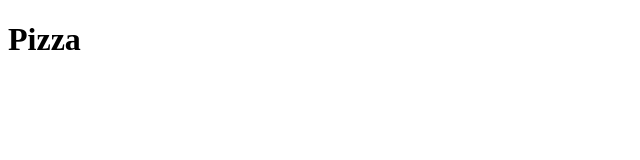
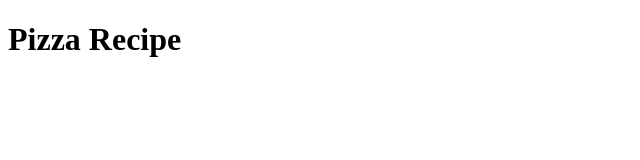
Before and after one commit to HasnatSN/html-recipe, a plain HTML site: page recipes/pizza.html in a window 1280 px wide. Shown: the whole page, without its empty margins (0-640 px from the left). Drawn offline with Linux system fonts and the light colour scheme.

Commit message:
Just changed the title of the pizza recipe html file

```diff
--- a/recipes/pizza.html
+++ b/recipes/pizza.html
@@ -7,7 +7,7 @@
     <title>Document</title>
 </head>
 <body>
-    <h1>Pizza</h1>
+    <h1>Pizza Recipe</h1>
 
 </body>
 </html>
```
